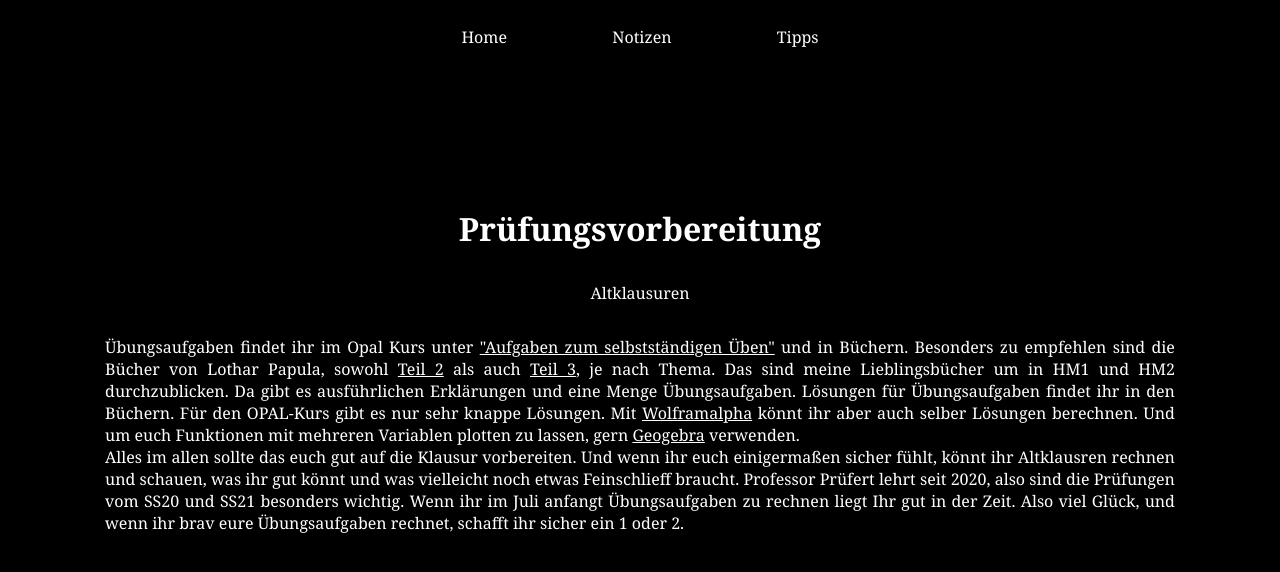
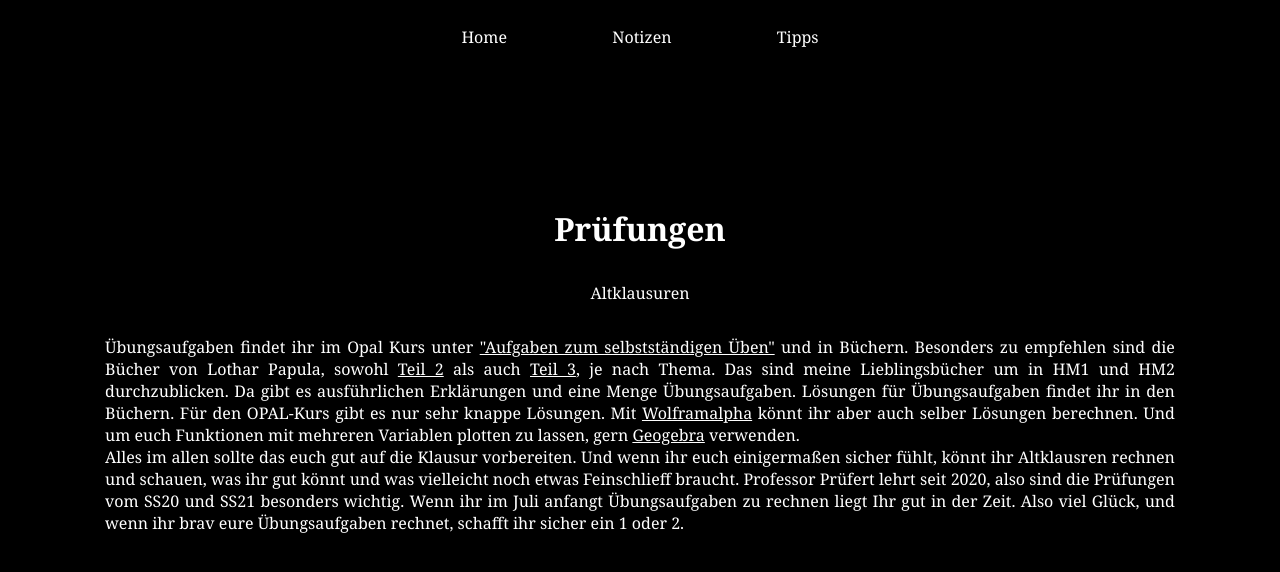
Before and after one commit to PhilipSchoene/PhilipSchoene.github.io, a plain HTML site: page index.html in a window 1280 px wide. Drawn offline with Linux system fonts and the light colour scheme.

Commit message:
Update index.html

```diff
--- a/index.html
+++ b/index.html
@@ -13,7 +13,7 @@
 <a href="./about.html">Tipps</a>
 </div>
 <div class="textcenter">
-<h1>Pr&uuml;fungsvorbereitung</h1>
+<h1>Pr&uuml;fungen</h1>
 <p class="paragraph"><a  class="knopf" href="https://tu-freiberg.de/fakult1/studium/studierende/lehrveranstaltungen/hm-nat/klausuren">Altklausuren</a></p>
 <p class="vieltext">
 &Uuml;bungsaufgaben findet ihr im Opal Kurs unter <a class="link" href="https://tu-freiberg.de/fakult1/studium/studierende/lehrveranstaltungen/hm-nat/uebungsaufgaben-hm2">
```
